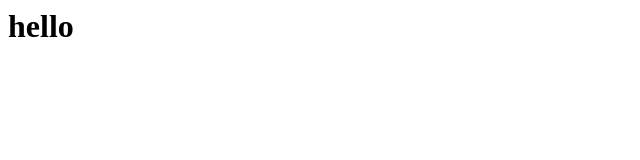
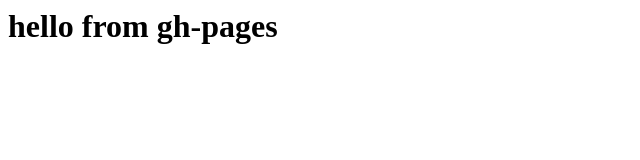
Before and after one commit to auregiuglarism/KT-Assistant, a plain HTML site: page index.html in a window 1280 px wide. Shown: the whole page, without its empty margins (0-640 px from the left). Drawn offline with Linux system fonts and the light colour scheme.

Commit message:
Update index.html

```diff
--- a/index.html
+++ b/index.html
@@ -1 +1 @@
-<h1>hello</h1>
+<h1>hello from gh-pages</h1>
```
